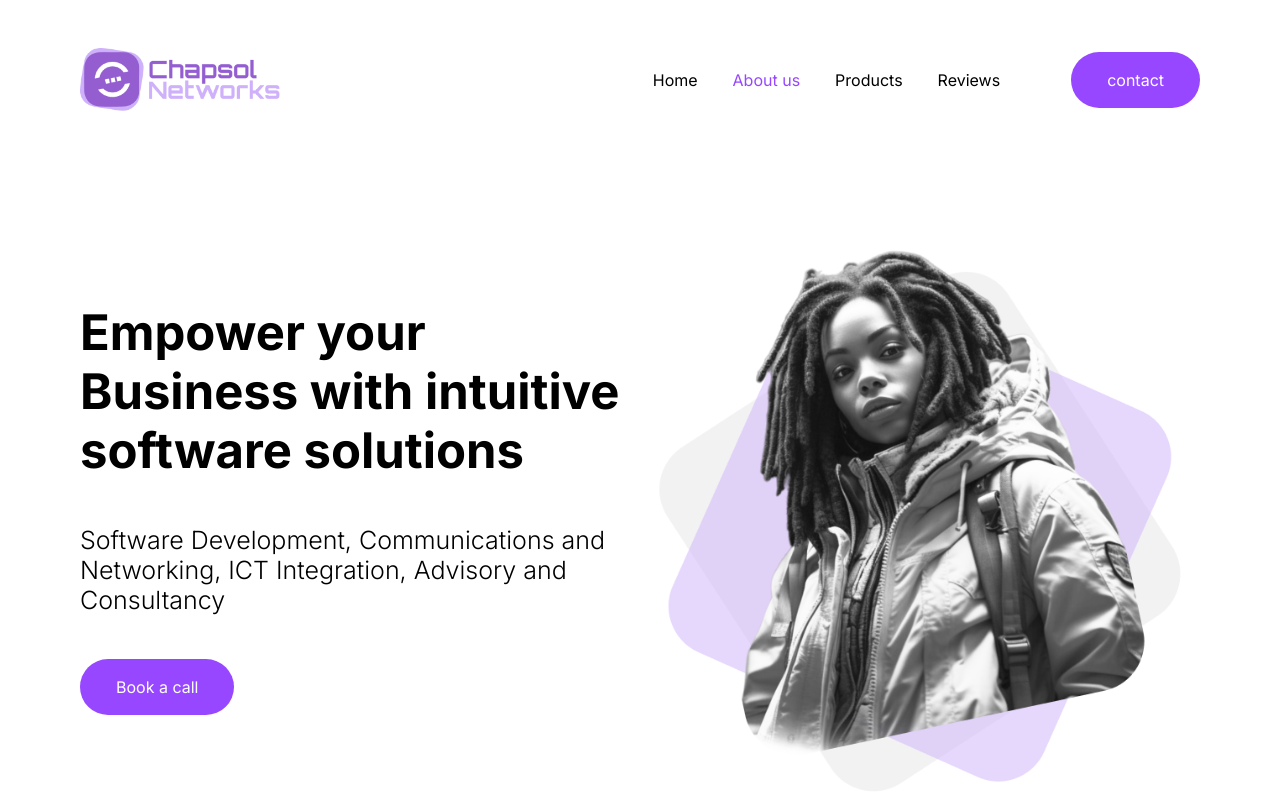
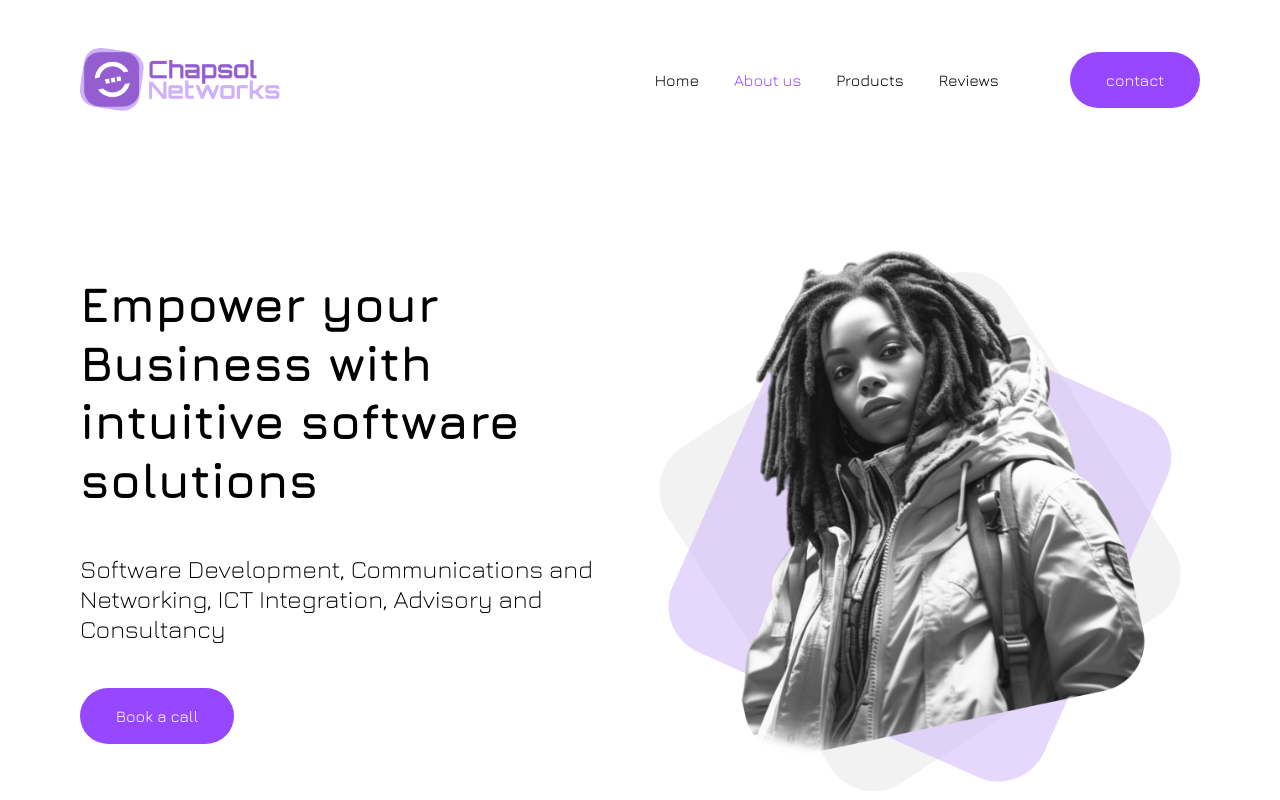
Before and after one commit to GoodboyBadvibes/Chapsol, a Next.js app: page / in a window 1280 px wide. Shown: the top 800 px of the page. Built offline with nearby package versions, Linux system fonts and the light colour scheme.

Commit message:
juta font used

```diff
--- /dev/null
+++ b/src/app/Fonts.js
@@ -0,0 +1,6 @@
+import { Jura } from "next/font/google";
+
+export const jura = Jura({
+  subsets: ["latin"],
+  weights:[300,400,500,600,700]
+});
--- a/src/app/layout.tsx
+++ b/src/app/layout.tsx
@@ -1,10 +1,10 @@
 import type { Metadata } from "next";
-import { Inter } from "next/font/google";
+import {jura} from '../app/Fonts';
 import "./globals.css";
 import Nav from "./components/Nav";
 import 'remixicon/fonts/remixicon.css';
 
-const inter = Inter({ subsets: ["latin"] });
+// const inter = Inter({ subsets: ["latin"] });
 
 export const metadata: Metadata = {
   title: "Chapsol Networks",
@@ -22,7 +22,7 @@ export default function RootLayout({
 
   return (
     <html lang="en">
-      <body className={inter.className}>
+      <body className={jura.className}>
           <Nav />
 
         <div className=" pt-24">
```
